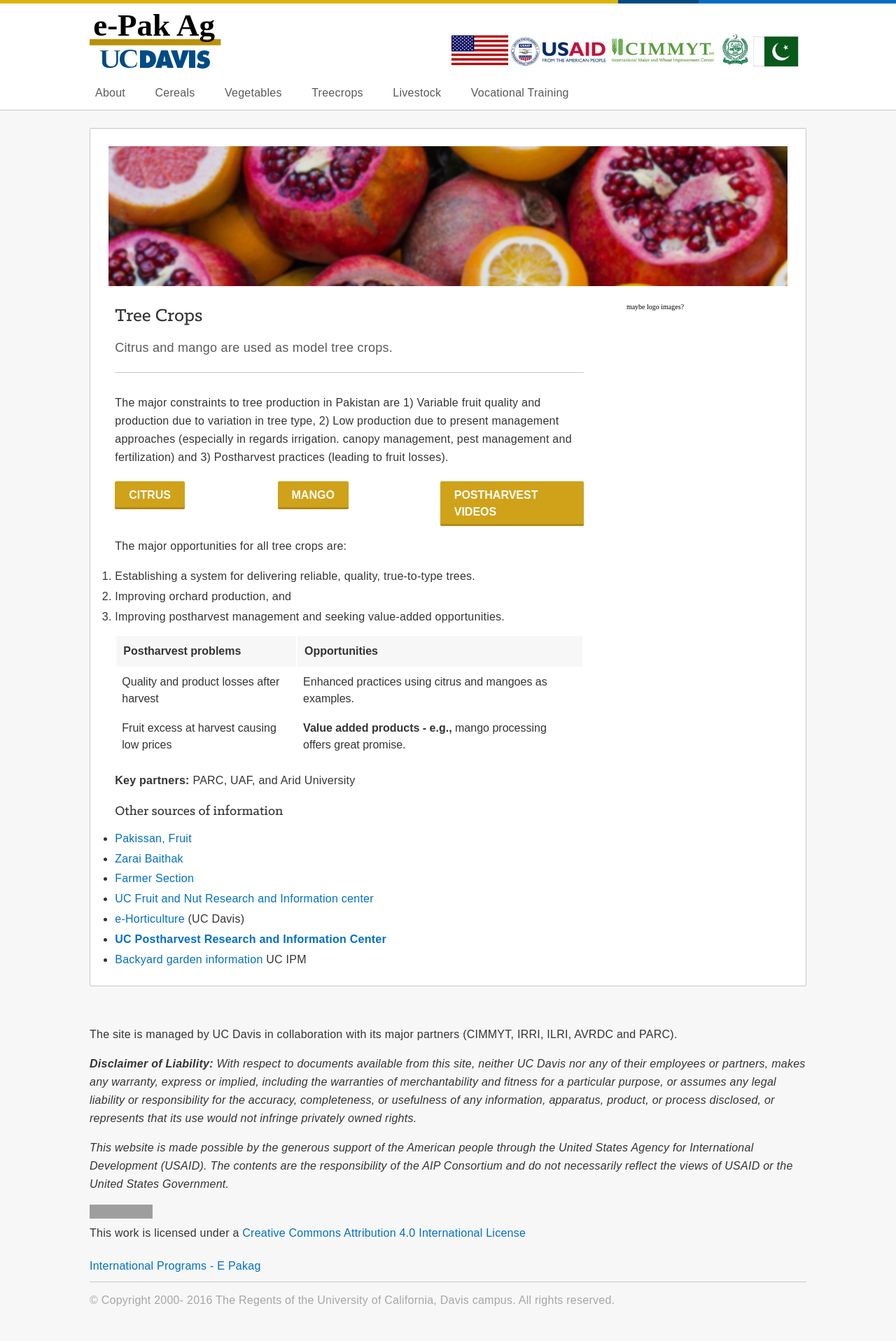
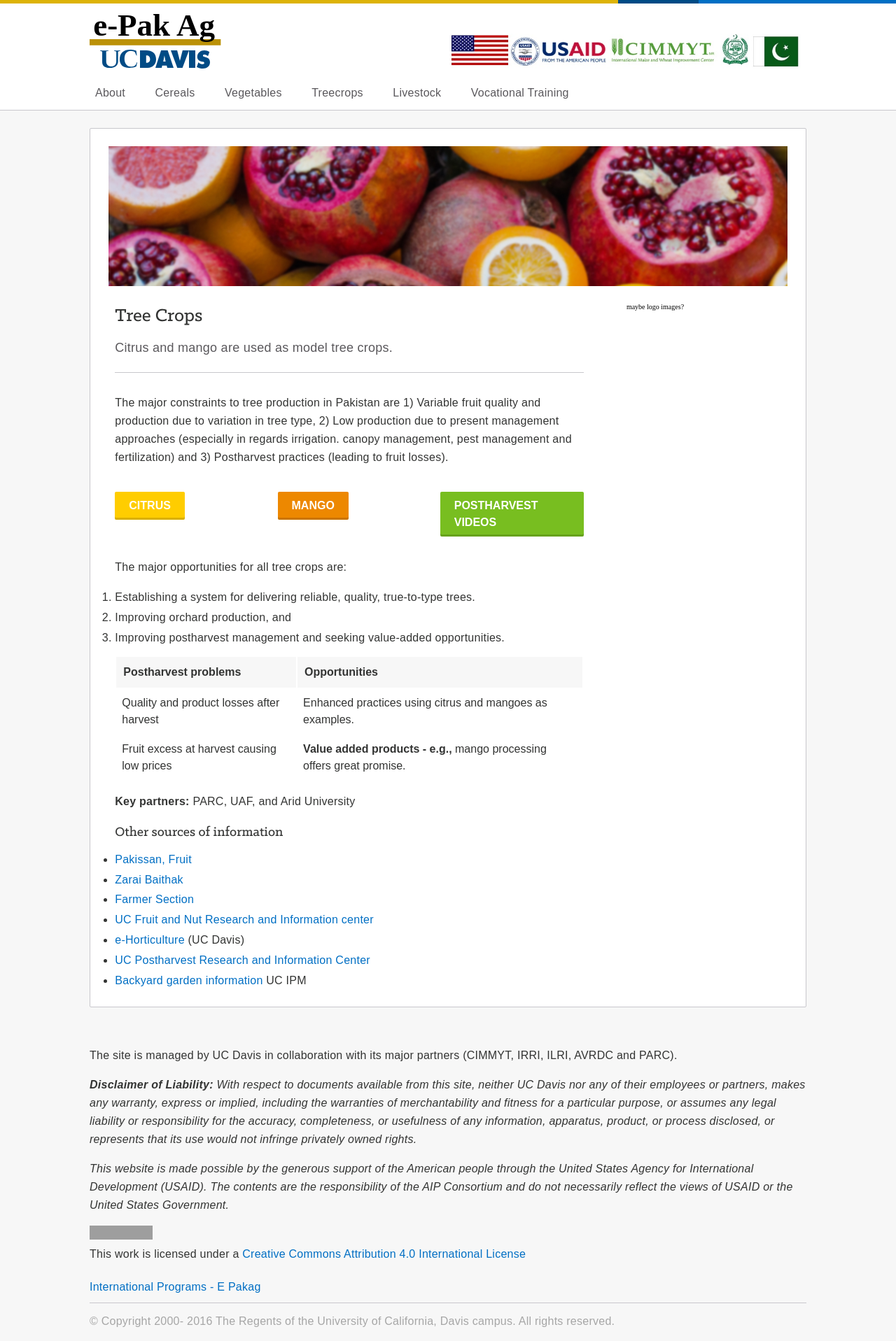
Before and after one commit to ucdavis/ip-epakag, a Jekyll site: the page built from treecrops/index.html, in a window 1280 px wide. Shown: the whole page at 70% size. Built offline with Jekyll 4.4.1, drawn with Linux system fonts in a browser that asks for light colours; nearby versions of some CDN libraries; before the commit the page ends 1887 px from its top, so only the background shows below that; grey boxes are pictures that could not be loaded.

Commit message:
treecrops intro

```diff
--- a/_includes/header.html
+++ b/_includes/header.html
@@ -26,15 +26,19 @@
                     <li><a href="/cereals/maize">Maize</a></li>
                     <li><a href="/cereals/rice">Rice</a></li>
                     <li><a href="/cereals/wheat">Wheat</a></li>
-                    <li><a href="/cereals/videos">Postharvet Videos</a></li>
+                    <li><a href="/cereals/videos">Videos</a></li>
                 </ul>
             </li>
             <li>
                 <a href="/vegetables">Vegetables</a>
             </li>
             <li>
-                <a href="/treecrops">Treecrops</a>
-
+                <a href="/treecrops" aria-haspopup="true">Treecrops</a>
+                <ul class="submenu">
+                    <li><a href="/treecrops/citrus">Citrus</a></li>
+                    <li><a href="/treecrops/mango">Mango</a></li>
+                    <li><a href="/treecrops/videos">Videos</a></li>
+                </ul>
             </li>
             <li>
                 <a href="/livestock">Livestock</a>
--- a/treecrops/index.html
+++ b/treecrops/index.html
@@ -13,17 +13,19 @@
     <p>
         The major constraints to tree production in Pakistan are 1) Variable fruit quality and production due to variation in tree type, 2) Low production due to present management approaches (especially in regards irrigation. canopy management, pest management and fertilization) and 3) Postharvest practices (leading to fruit losses).
     </p>
+    <br>
     <div class="row">
         <div class="four columns">
-            <a class="btn btn-big" href="/treecrops/citrus">Citrus</a>
+            <a class="btn btn-big bg-golden-lupine" href="/treecrops/citrus">Citrus</a>
         </div>
         <div class="four columns">
-             <a class="btn btn-big" href="/treecrops/mango">Mango</a>
+             <a class="btn btn-big bg-california-poppy" href="/treecrops/mango">Mango</a>
         </div>
         <div class="four columns">
-             <a class="btn btn-big" href="/treecrops/videos">Postharvest Videos</a>
+             <a class="btn btn-big bg-sunny-grass" href="/treecrops/videos">Postharvest Videos</a>
         </div>
     </div>
+    <br>
     <p>The major opportunities for all tree crops are:</p>
 <ol> <li>Establishing a system for delivering reliable, quality, true-to-type trees.</li>
     <li>Improving orchard production, and</li>
@@ -56,7 +58,7 @@
         <li>
             <a href="http://hortprac.weebly.com/">e-Horticulture</a> (UC Davis)</a>
         </li>
-        <li><strong><a href="http://postharvest.ucdavis.edu/PF/">UC Postharvest Research and Information Center</a></strong></li>
+        <li><a href="http://postharvest.ucdavis.edu/PF/">UC Postharvest Research and Information Center</a></li>
         <li><a href="http://www.ipm.ucdavis.edu/PMG/GARDEN/fruit.html">Backyard garden information</a> UC IPM</li>
     </ul>
 
```
Also changed, not shown: 16 other files.
